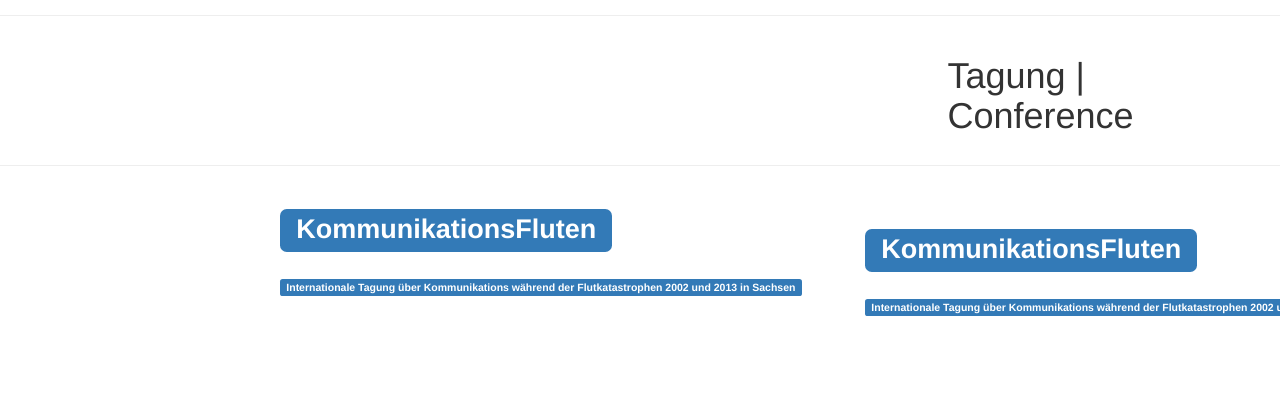
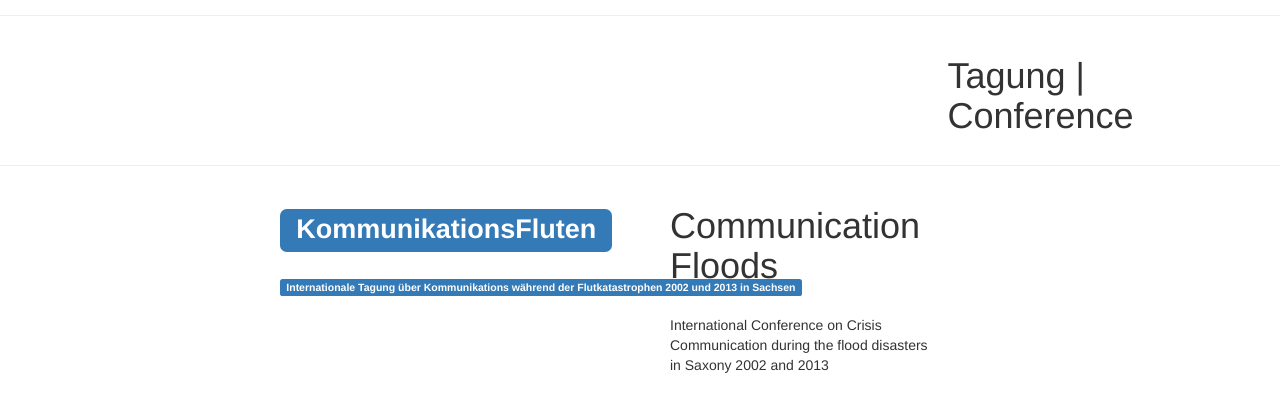
Before and after one commit to susedev/test, a Jekyll site: the page built from index.html, in a window 1280 px wide, cut to the strip 131-543 px from the top of the page. Built offline with Jekyll 4.4.1, drawn with Linux system fonts in a browser that asks for light colours; nearby versions of some CDN libraries.

Commit message:
Edit from JekyllCMS

```diff
--- a/index.html
+++ b/index.html
@@ -4,20 +4,20 @@ title: Home
 ---
 <div class="container">
 <div class="row">
-<div class="col-md-6">
+<div class="col-md-3">
 <h1><a href="http://eijc.github.io/data/konferenz-kommunikationsfluten.html"><span class="label label-primary">KommunikationsFluten</span></a></h1>
 
 <p><br />
 <a href="http://eijc.github.io/data/konferenz-kommunikationsfluten.html"><span class="label label-primary">Internationale Tagung &uuml;ber Kommunikations w&auml;hrend der Flutkatastrophen 2002 und 2013 in Sachsen </span></a></p>
 </div>
 
-<div class="col-md-2">&nbsp;</div>
+<div class="col-md-1">&nbsp;</div>
 
-<div class="col-md-6">
-<h1><a href="http://eijc.github.io/data/conference-communication-floods.html"><span class="label label-primary">KommunikationsFluten</span></a></h1>
+<div class="col-md-3">
+<h1>Communication Floods</h1>
 
 <p><br />
-<a href="http://eijc.github.io/data/conference-communication-floods.html"><span class="label label-primary">Internationale Tagung &uuml;ber Kommunikations w&auml;hrend der Flutkatastrophen 2002 und 2013 in Sachsen </span></a></p>
+International Conference on Crisis Communication during the flood disasters in Saxony 2002 and 2013</p>
 </div>
 </div>
 </div>
```
